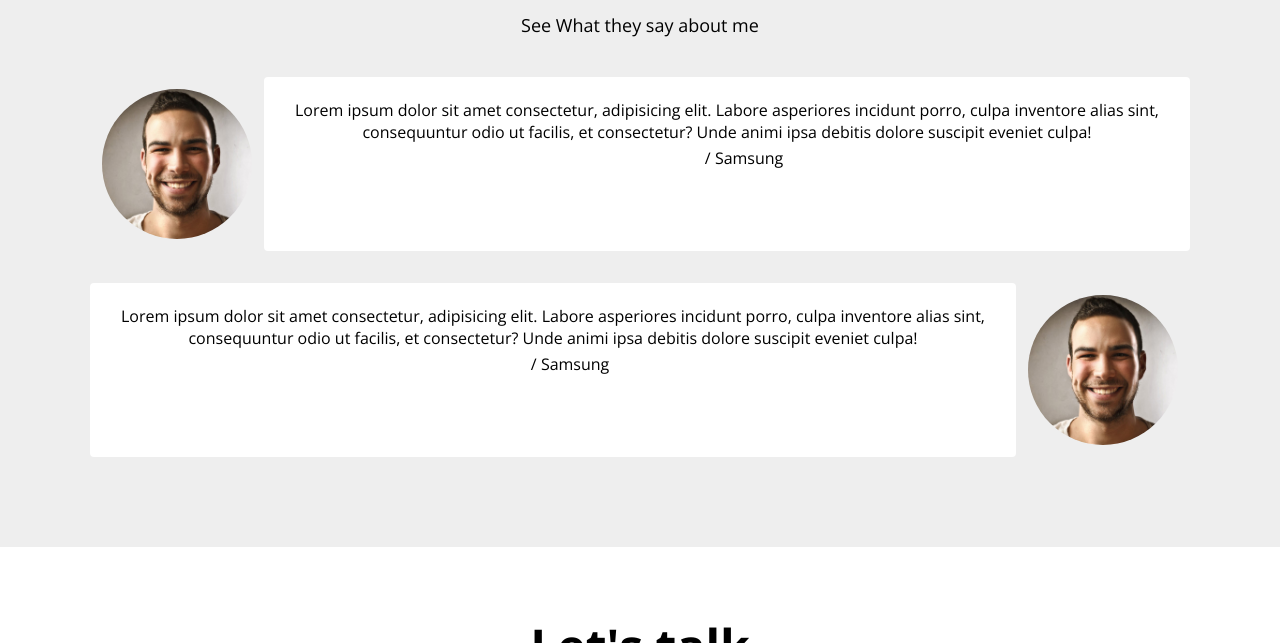
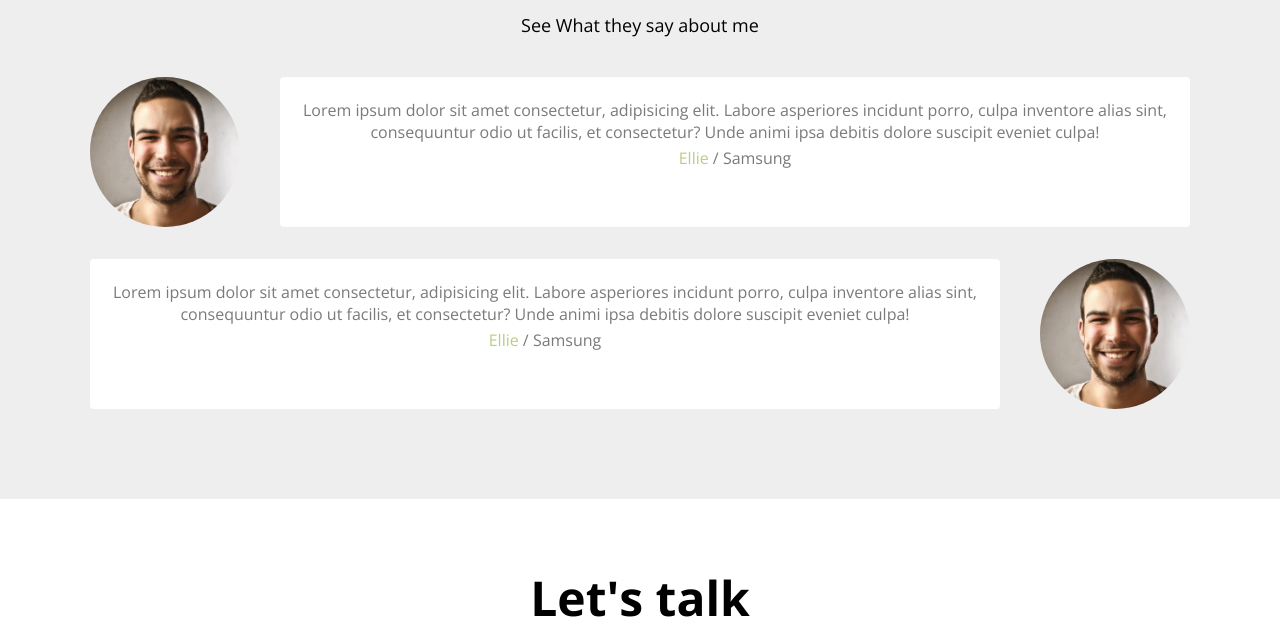
Before and after one commit to exlsy/portfolio, a plain HTML site: page index.html in a window 1280 px wide. Shown: the part 3320-3963 px from the top of the page. Drawn offline with nearby package versions, Linux system fonts and the light colour scheme.

Commit message:
CSS: testimonials2

```diff
--- a/index.html
+++ b/index.html
@@ -367,7 +367,7 @@
             alt="People"
             class="testmonial__avatar"
           />
-          <div class="testimonial__speech-bulle">
+          <div class="testimonial__speech-bubble">
             <p>
               Lorem ipsum dolor sit amet consectetur, adipisicing elit. Labore
               asperiores incidunt porro, culpa inventore alias sint,
@@ -378,7 +378,7 @@
           </div>
         </div>
         <div class="testmonial">
-          <div class="testimonial__speech-bulle">
+          <div class="testimonial__speech-bubble">
             <p>
               Lorem ipsum dolor sit amet consectetur, adipisicing elit. Labore
               asperiores incidunt porro, culpa inventore alias sint,
--- a/style.css
+++ b/style.css
@@ -432,11 +432,27 @@ p {
   width: 150px;
   height: 150px;
   border-radius: 50%;
-  margin: 12px;
+  /* margin: 12px; */
 }
 
-.testimonial__speech-bulle {
+.testmonial__avatar:nth-child(odd) {
+  margin-right: 40px;
+}
+
+.testmonial__avatar:nth-child(even) {
+  margin-left: 40px;
+}
+
+.testimonial__speech-bubble {
   padding: 18px;
   background-color: var(--color-white);
   border-radius: var(--size-border-radius);
 }
+
+.testimonial__speech-bubble p {
+  color: var(--color-light-grey);
+}
+
+.testimonial__speech-bubble a {
+  color:var(--color-green);
+}
```
